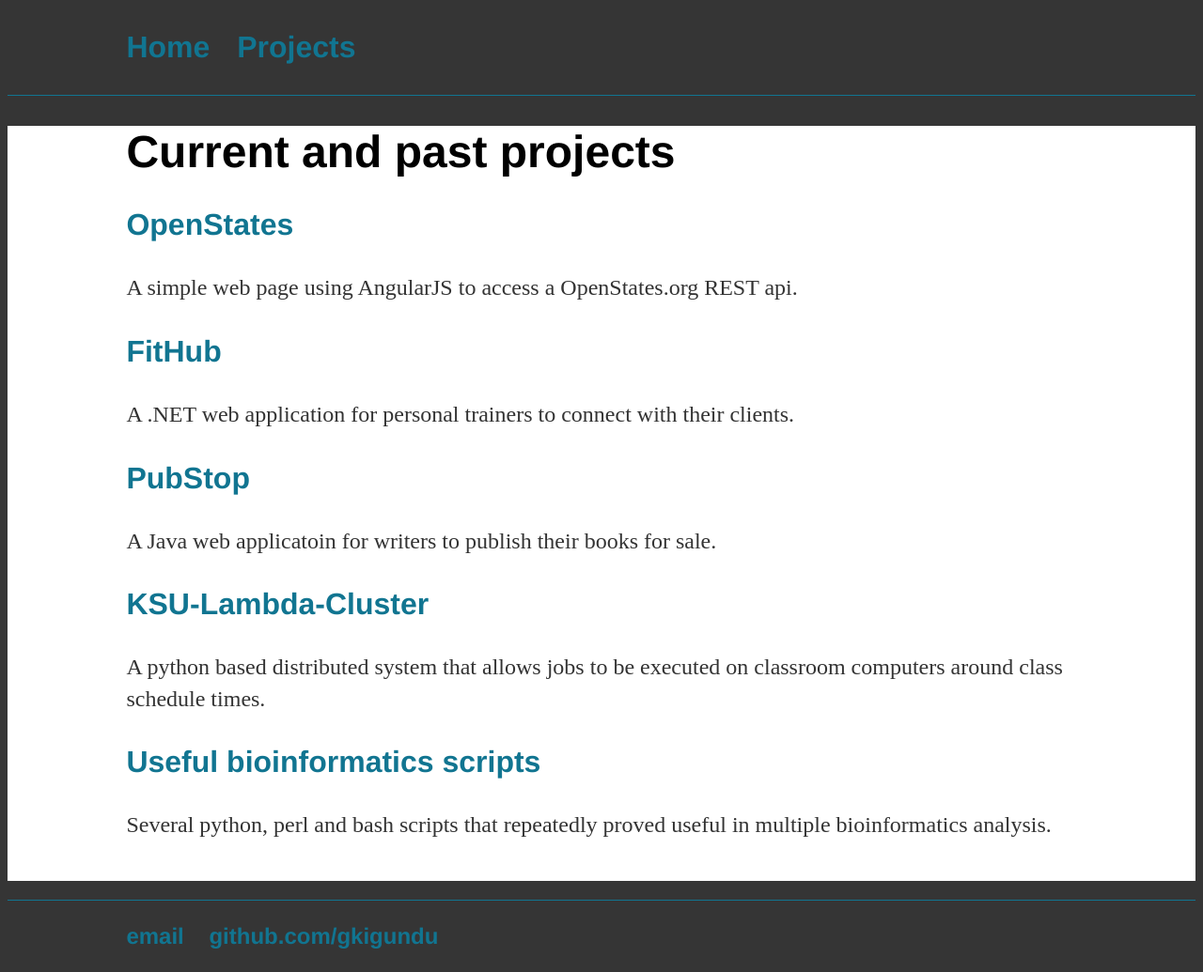
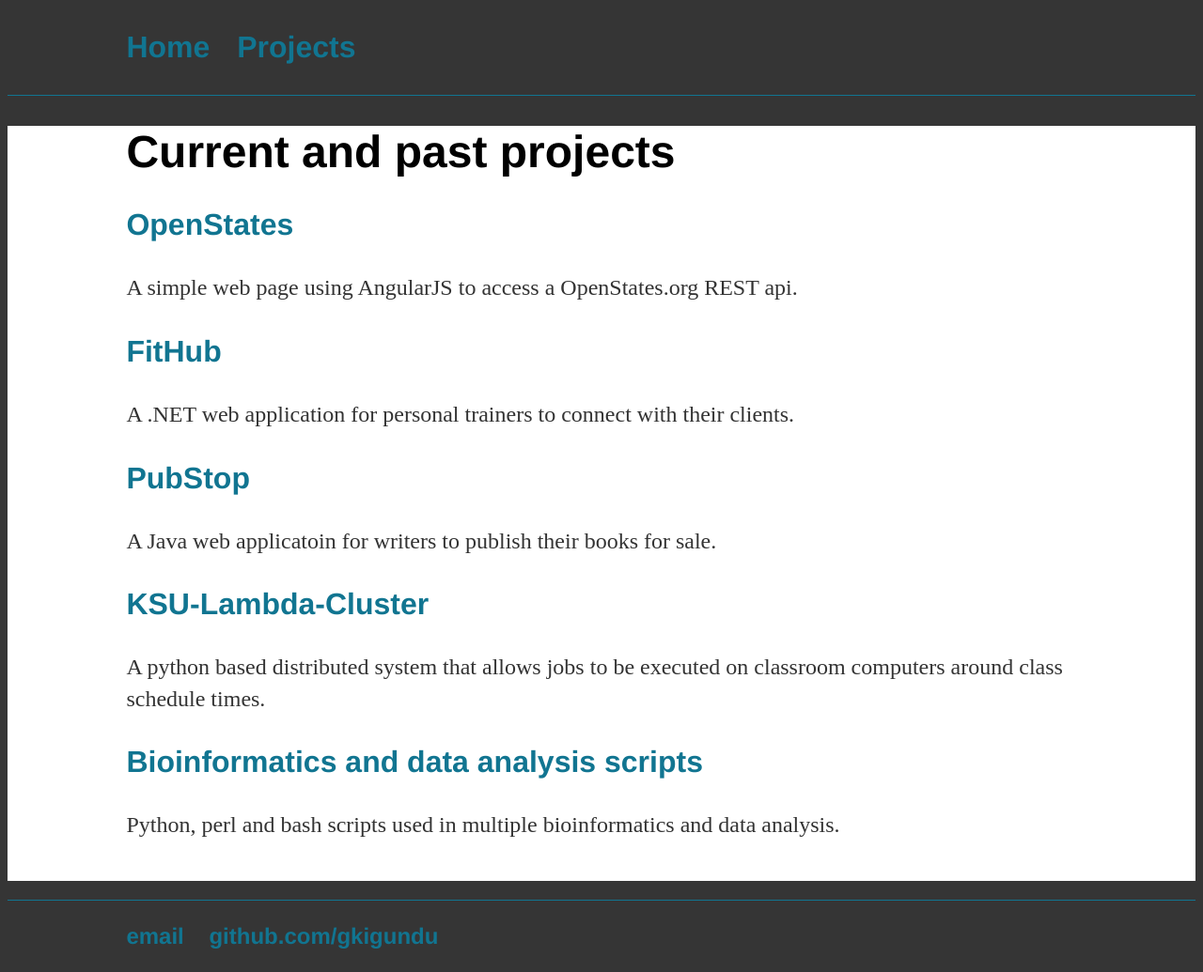
Before and after one commit to gkigundu/gkigundu.github.io, a Jekyll site: the page built from projects/index.html, in a window 1280 px wide. Shown: the whole page at 94% size. Built offline with Jekyll 4.4.1, drawn with Linux system fonts in a browser that asks for light colours.

Commit message:
Update index.html

```diff
--- a/projects/index.html
+++ b/projects/index.html
@@ -25,9 +25,9 @@
 				A python based distributed system that allows jobs to be executed on classroom computers around class schedule times.
 			</p>
 			<!--------------------------------------------------------------------------------->
-			<h3><a href="/projects/bioinformaticscripts/index.html">Useful bioinformatics scripts</a></h3>
+			<h3><a href="/projects/bioinformaticscripts/index.html">Bioinformatics and data analysis scripts</a></h3>
 			<p>
-				Several python, perl and bash scripts that repeatedly proved useful in multiple bioinformatics analysis.
+				Python, perl and bash scripts used in multiple bioinformatics and data analysis.
 			</p>
 			<br/>
 		</div><!-- /.projects-->
```
